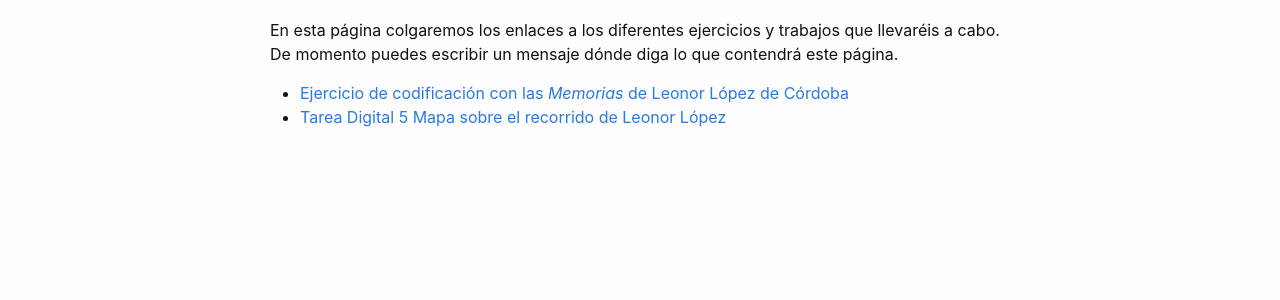
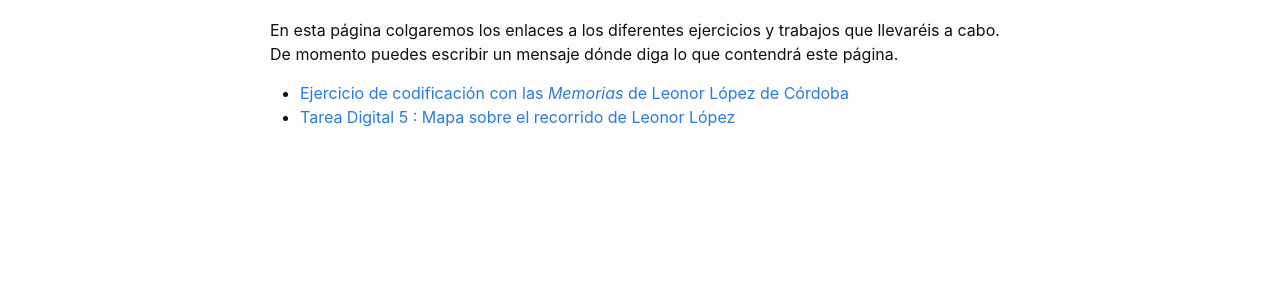
Before and after one commit to miladvh/miladvh.github.io, a Jekyll site: the page built from ejercicios/index.md, in a window 1280 px wide. Shown: the part 152-452 px from the top of the page. Built offline with Jekyll 4.4.1, drawn with Linux system fonts in a browser that asks for light colours.

```diff
--- a/ejercicios/index.md
+++ b/ejercicios/index.md
@@ -6,4 +6,4 @@ title: Ejercicios
 En esta página colgaremos los enlaces a los diferentes ejercicios y trabajos que llevaréis a cabo. De momento puedes escribir un mensaje dónde diga lo que contendrá este página.
 
 - [Ejercicio de codificación con las *Memorias* de Leonor López de Córdoba](https://miladvh.github.io/ejercicios/llc.html)
-- [Tarea Digital 5 Mapa sobre el recorrido de Leonor López](https://miladvh.github.io/ejercicios/mapa.html)
+- [Tarea Digital 5 : Mapa sobre el recorrido de Leonor López](https://miladvh.github.io/ejercicios/mapa.html)
```
